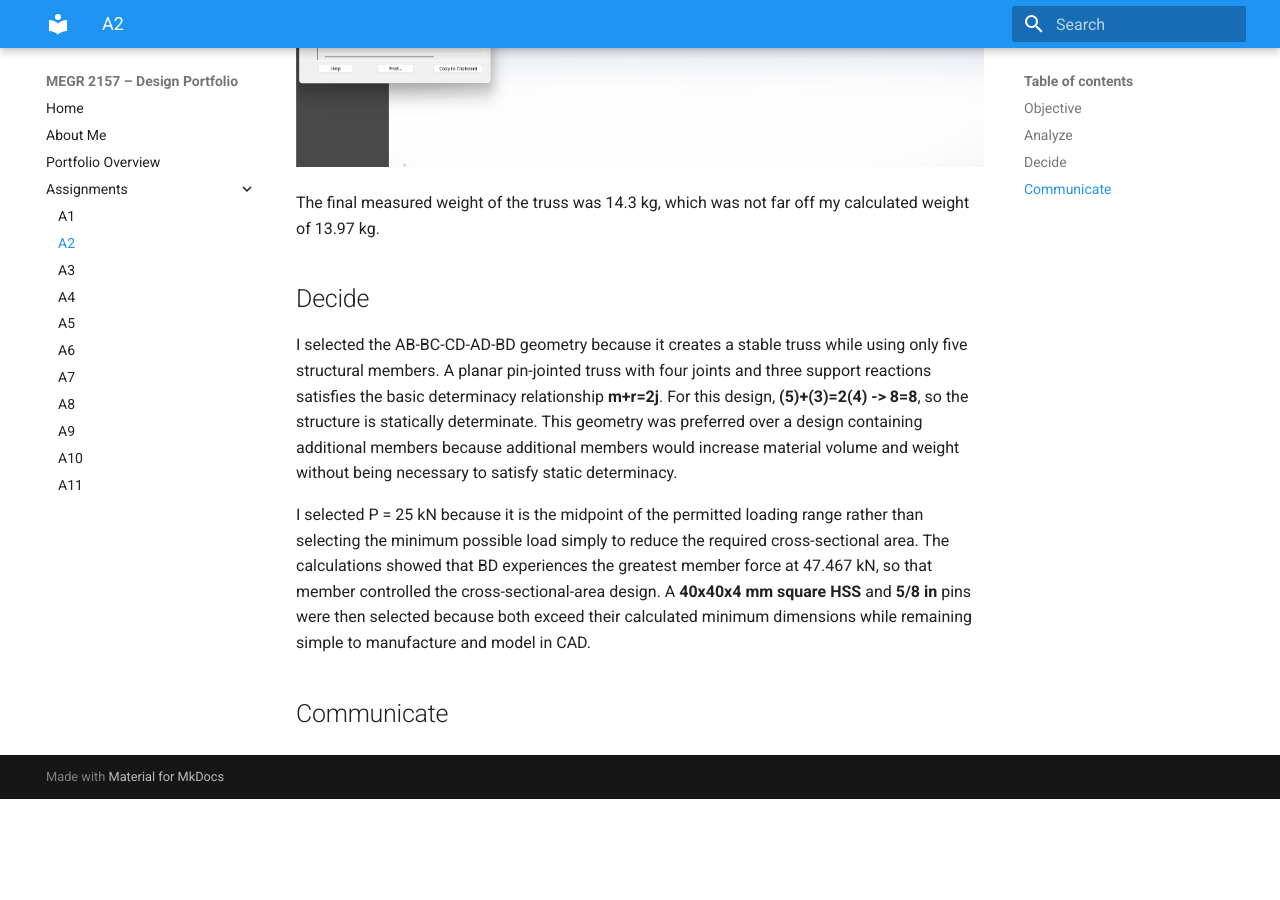
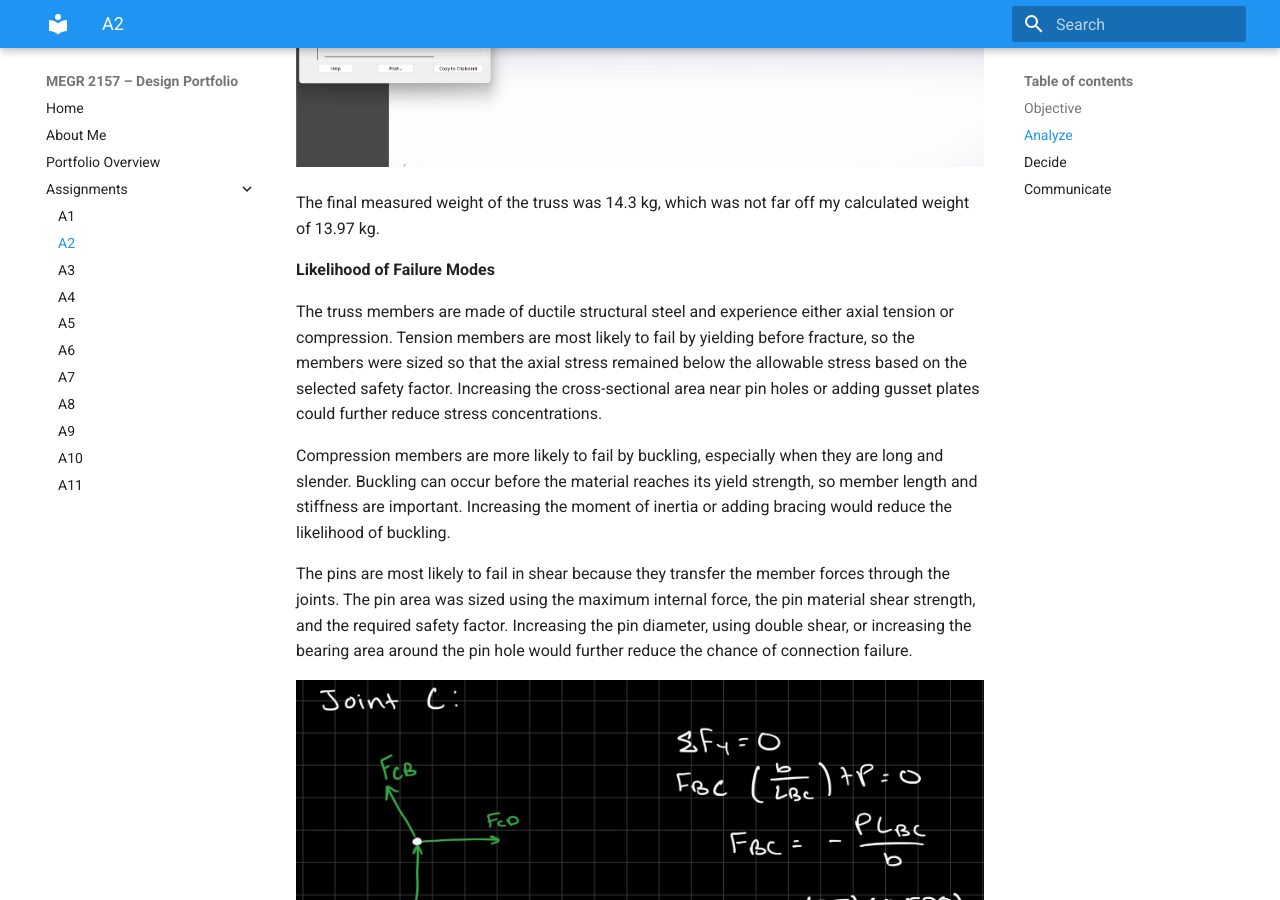
Before and after one commit to jcasillaspad/MEGR2157-Portfolio, an MkDocs documentation site: the page built from docs/assignments/A02/index.md, in a window 1280 px wide and 900 px high, scrolled down 10033 px. Built offline with MkDocs 1.6.1 and Material for MkDocs 9.7.7, drawn with Linux system fonts in a browser that asks for light colours; before the commit the page ends 10832 px from its top, so only the background shows below that; some of the changed text lies outside the part shown.

Commit message:
Expand failure modes and pin connection analysis
Added sections on likelihood of failure modes and pin connections, including detailed explanations and sources used.

```diff
--- a/docs/assignments/A02/index.md
+++ b/docs/assignments/A02/index.md
@@ -105,6 +105,36 @@ The appropriate materials were assigned to the truss and pins. The SOLIDWORKS Ma
 
 The final measured weight of the truss was 14.3 kg, which was not far off my calculated weight of 13.97 kg.
 
+**Likelihood of Failure Modes**
+
+The truss members are made of ductile structural steel and experience either axial tension or compression. Tension members are most likely to fail by yielding before fracture, so the members were sized so that the axial stress remained below the allowable stress based on the selected safety factor. Increasing the cross-sectional area near pin holes or adding gusset plates could further reduce stress concentrations.
+
+Compression members are more likely to fail by buckling, especially when they are long and slender. Buckling can occur before the material reaches its yield strength, so member length and stiffness are important. Increasing the moment of inertia or adding bracing would reduce the likelihood of buckling.
+
+The pins are most likely to fail in shear because they transfer the member forces through the joints. The pin area was sized using the maximum internal force, the pin material shear strength, and the required safety factor. Increasing the pin diameter, using double shear, or increasing the bearing area around the pin hole would further reduce the chance of connection failure.
+
+![Joint C FBD](jointc.jpeg)
+
+![Joint A FBD](jointa.jpeg)
+
+![Joint D FBD](jointd.jpeg)
+
+**Pin Connections**
+
+The primary expected pin failure mode is shear failure because the pins are loaded in single shear. Using the specified 170 ksi shear yield strength and a safety factor of 4 gives an allowable shear stress of 42.5 ksi. Increasing the pin diameter or changing the connection to double shear would reduce the likelihood of pin failure.
+
+![Pin FBD](pin.jpeg)
+
+Sources Used:
+
+https://study.madeeasy.in/ce/design-of-steel-structures/types-of-failure
+
+https://www.fema.gov/pdf/emergency/usr/module1c2.pdf
+
+https://www.hawkins.biz/insight/steel-structure-failure-mechanisms/
+
+https://www.fixfast.com/skills-hub/what-are-the-various-failure-modes-of-fastener-connections
+
 ## Decide
 I selected the AB-BC-CD-AD-BD geometry because it creates a stable truss while using only five structural members. A planar pin-jointed truss with four joints and three support reactions satisfies the basic determinacy relationship **m+r=2j**. For this design, **(5)+(3)=2(4) -> 8=8**, so the structure is statically determinate. This geometry was preferred over a design containing additional members because additional members would increase material volume and weight without being necessary to satisfy static determinacy.
 
```
